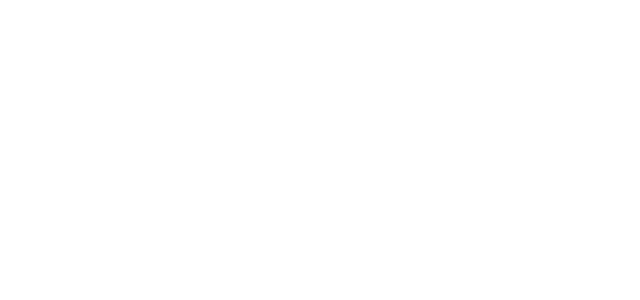
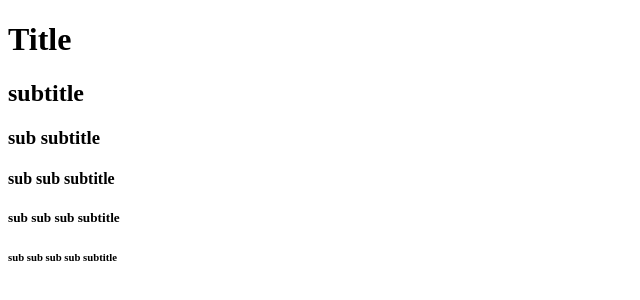
Before and after one commit to wernerbullfrog/html, a plain HTML site: page __2-workshop/exercise-3/index.html in a window 1280 px wide. Shown: the whole page, without its empty margins (0-640 px from the left). Drawn offline with Linux system fonts and the light colour scheme.

Commit message:
add h1-h6

```diff
--- a/__2-workshop/exercise-3/index.html
+++ b/__2-workshop/exercise-3/index.html
@@ -1 +1,11 @@
 <!-- ...crickets... -->
+<!DOCTYPE html>
+<html>
+<h1>Title</h1>
+<h2>subtitle</h2>
+<h3>sub subtitle</h3>
+<h4>sub sub subtitle</h4>
+<h5>sub sub sub subtitle</h5>
+<h6>sub sub sub sub subtitle</h6>
+
+</html>
```
